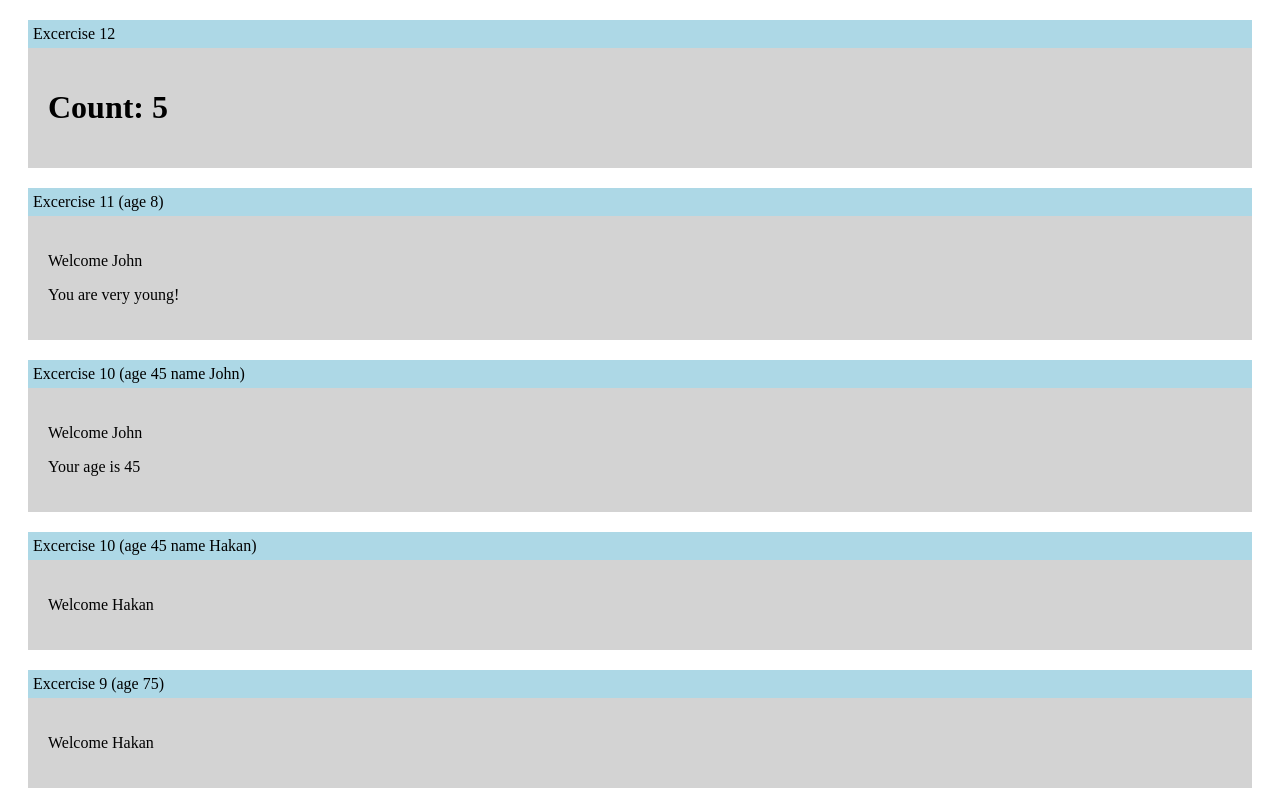
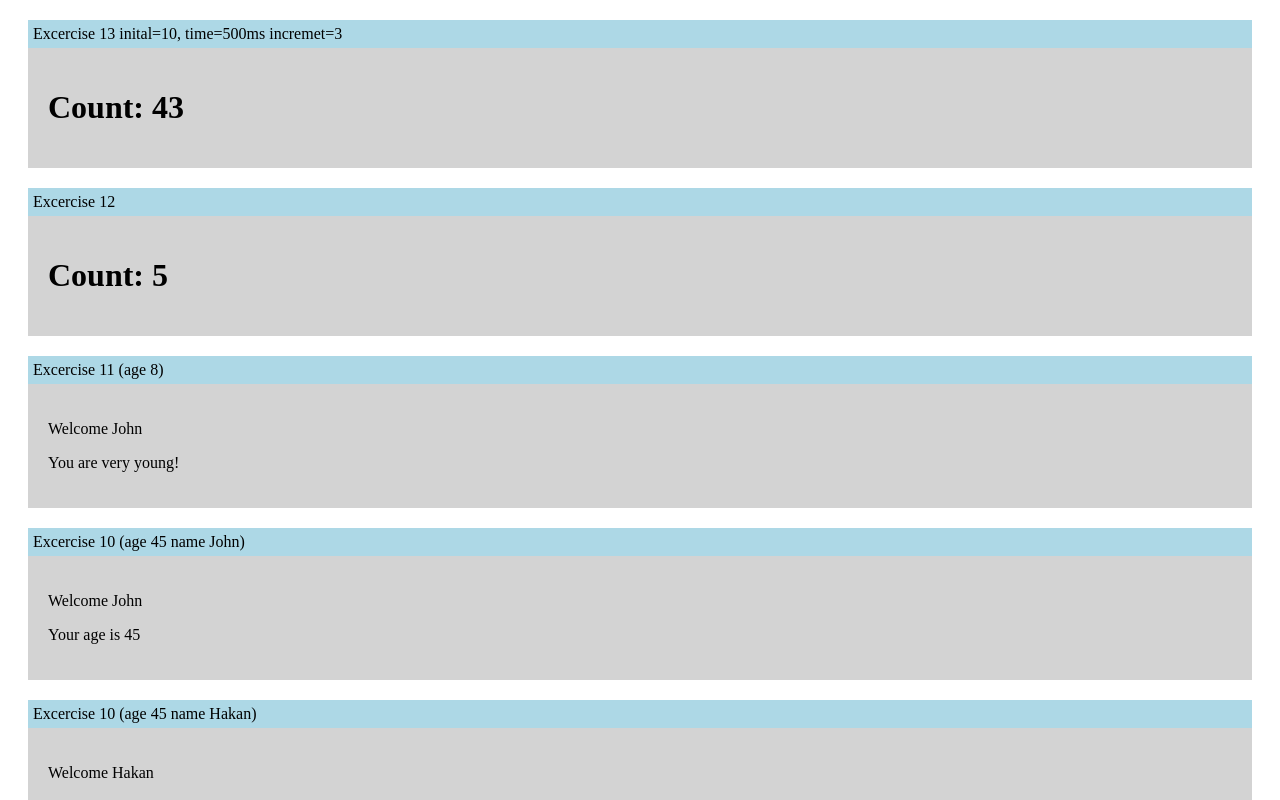
Before and after one commit to mhborazan/Develhope-Exercises, a React (Vite) app in the folder react/: page / in a window 1280 px wide. Shown: the top 800 px of the page. Built offline with nearby package versions, Linux system fonts and the light colour scheme.

Commit message:
react-excercise-13

```diff
--- a/react/src/App.jsx
+++ b/react/src/App.jsx
@@ -6,6 +6,7 @@ import Message from './excercises/excercise-1/Message'
 import Welcome9 from './excercises/excercise-10/Welcome9'
 import Welcome10 from './excercises/excercise-11/Welcome10'
 import Counter from './excercises/excercise-12/Counter'
+import Counter2 from './excercises/excercise-13/Counter2'
 import Welcome from './excercises/excercise-2/Welcome'
 import Welcome2 from './excercises/excercise-3/Welcome2'
 import Welcome3 from './excercises/excercise-4/Welcome3'
@@ -20,6 +21,10 @@ function App() {
 
   return (
     <>
+    <Seperator id="13 inital=10, time=500ms incremet=3">
+        <Counter2 initial={10} time={500} increment={3}/>
+      </Seperator>
+
       <Seperator id="12">
         <Counter/>
       </Seperator>
--- /dev/null
+++ b/react/src/excercises/excercise-13/Counter2.jsx
@@ -0,0 +1,17 @@
+import React, { useEffect, useState } from 'react'
+
+export default function Counter2({initial,time,increment}) {
+    const [count,setCount] = useState(initial)
+    useEffect(() => {
+
+        const myInterval = setInterval(() => {
+          setCount((p) => p + increment);
+        }, time);
+
+        return () => clearInterval(myInterval);
+      }, []);
+
+  return (
+    <h1>Count: {count}</h1>
+  )
+}
```
